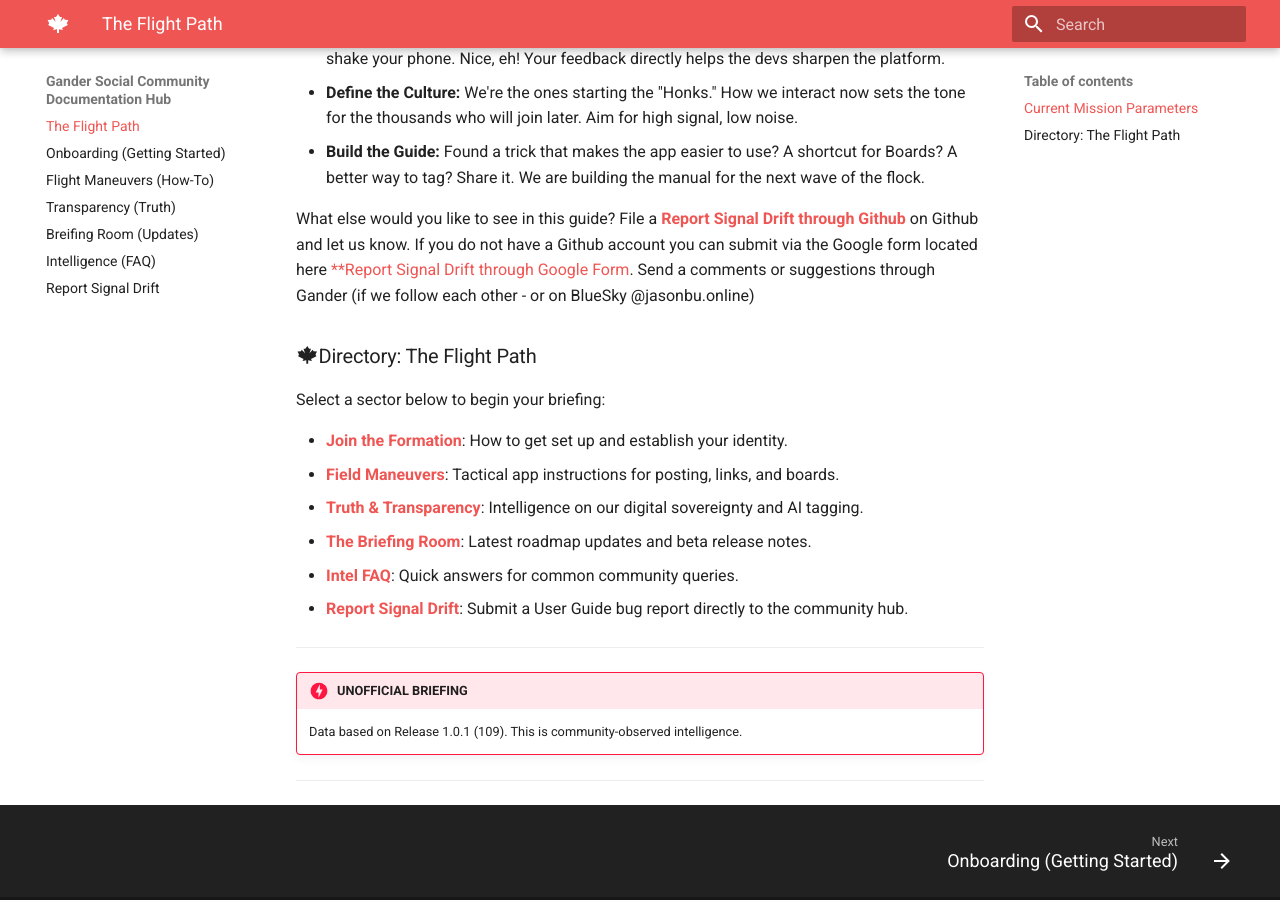
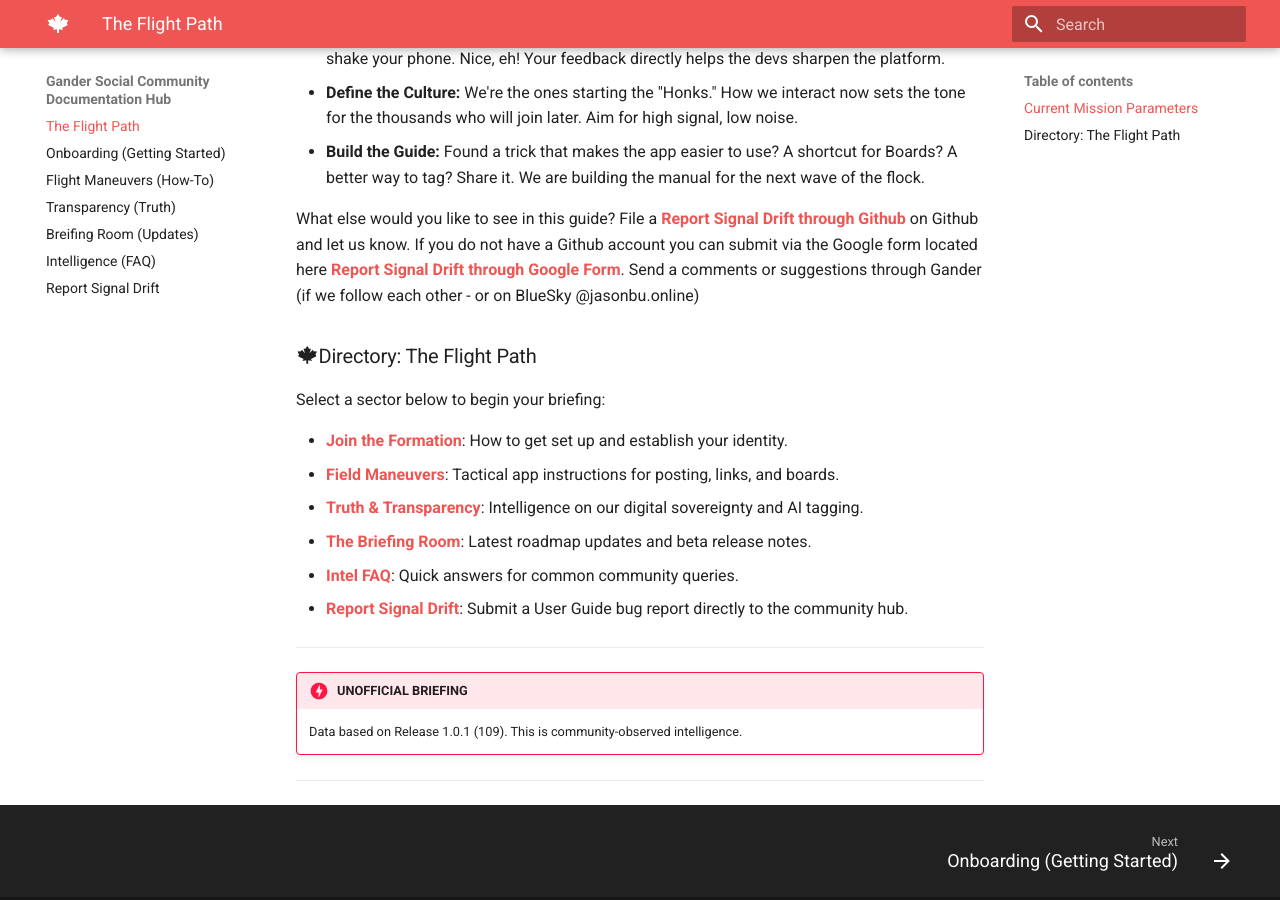
Before and after one commit to jasonbutt/gander-social-docs, an MkDocs documentation site: the page built from docs/index.md, in a window 1280 px wide and 900 px high, scrolled down 878 px. Built offline with MkDocs 1.6.1 and Material for MkDocs 9.7.7, drawn with Linux system fonts in a browser that asks for light colours.

Commit message:
Minor formatting on links

```diff
--- a/docs/index.md
+++ b/docs/index.md
@@ -18,7 +18,7 @@ Gander is currently in a closed beta, which means we aren't just users—we are
 - **Define the Culture:** We're the ones starting the "Honks." How we interact now sets the tone for the thousands who will join later. Aim for high signal, low noise.
 - **Build the Guide:** Found a trick that makes the app easier to use? A shortcut for Boards? A better way to tag? Share it. We are building the manual for the next wave of the flock.
 
-What else would you like to see in this guide? File a [**Report Signal Drift through Github**](https://github.com/jasonbutt/gander-social-docs/issues/new/choose) on Github and let us know. If you do not have a Github account you can submit via the Google form located here [**Report Signal Drift through Google Form](https://forms.gle/aqf7NzzWMouooegt6).
+What else would you like to see in this guide? File a [**Report Signal Drift through Github**](https://github.com/jasonbutt/gander-social-docs/issues/new/choose) on Github and let us know. If you do not have a Github account you can submit via the Google form located here [**Report Signal Drift through Google Form**](https://forms.gle/aqf7NzzWMouooegt6).
 Send a comments or suggestions through Gander (if we follow each other - or on BlueSky @jasonbu.online)
 
 ### :material-leaf-maple:Directory: The Flight Path
--- a/mkdocs.yml
+++ b/mkdocs.yml
@@ -38,5 +38,5 @@ nav:
 copyright: >-
   This hub is maintained by @jgbutterfieldwrites as a Gander community member and investor.
   It is not an official Gander Social publication.
-  For feedback, message me on Gander or <a href="https://github.com/jasonbutt/gander-social-docs/issues/new/choose">log a Signal Drift report on Github</a>
-  or through the <a href="https://forms.gle/aqf7NzzWMouooegt6">Report Signal Drift Google Form</a>.
+  For feedback, message me on Gander or <b><a href="https://github.com/jasonbutt/gander-social-docs/issues/new/choose">log a Signal Drift report on Github</a></b>
+  or through the <b><a href="https://forms.gle/aqf7NzzWMouooegt6">Report Signal Drift Google Form</a></b>.
```
